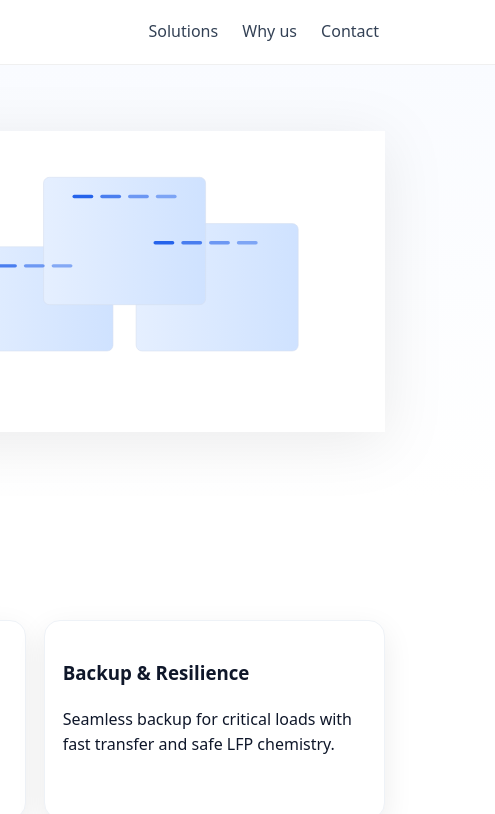
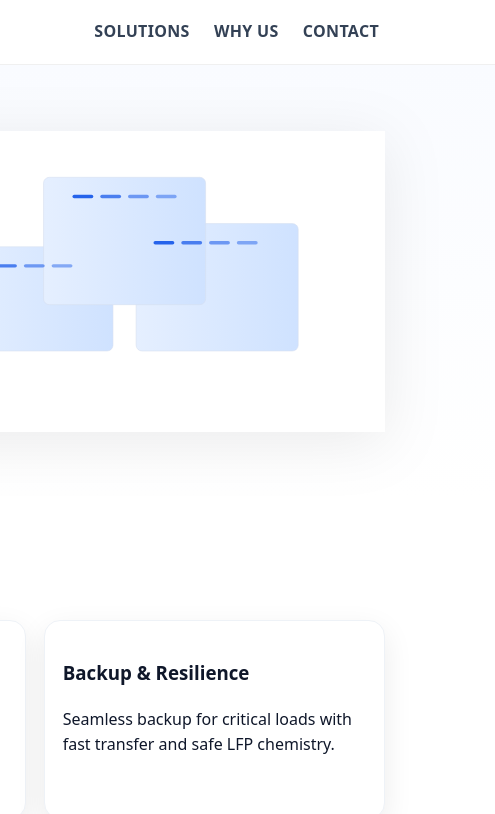
Before and after one commit to tvdsimulation/churchillpower-site, a plain HTML site: page index.html in a window 1280 px wide. Shown: the top 814 px of the page, 785-1280 px from the left. Drawn offline with Linux system fonts and the light colour scheme.

Commit message:
Update styles.css

```diff
--- a/styles.css
+++ b/styles.css
@@ -79,3 +79,14 @@ h2{font-size: clamp(22px, 3.2vw, 30px);margin:0 0 18px}
 .nav a:hover { color: #0f172a; }
 @media (max-width: 720px) { .nav { display:none; } }
 }
+/* Узкий техничный гротеск для нав. */
+:root {
+  --font-nav: Bahnschrift, "Barlow Semi Condensed", "Barlow", "Segoe UI",
+              system-ui, -apple-system, Arial, sans-serif;
+}
+.site-header .nav a {
+  font-family: var(--font-nav);
+  font-weight: 600;
+  letter-spacing: .02em;
+  text-transform: uppercase; /* опционально, под стиль Bahnschrift */
+}
```
